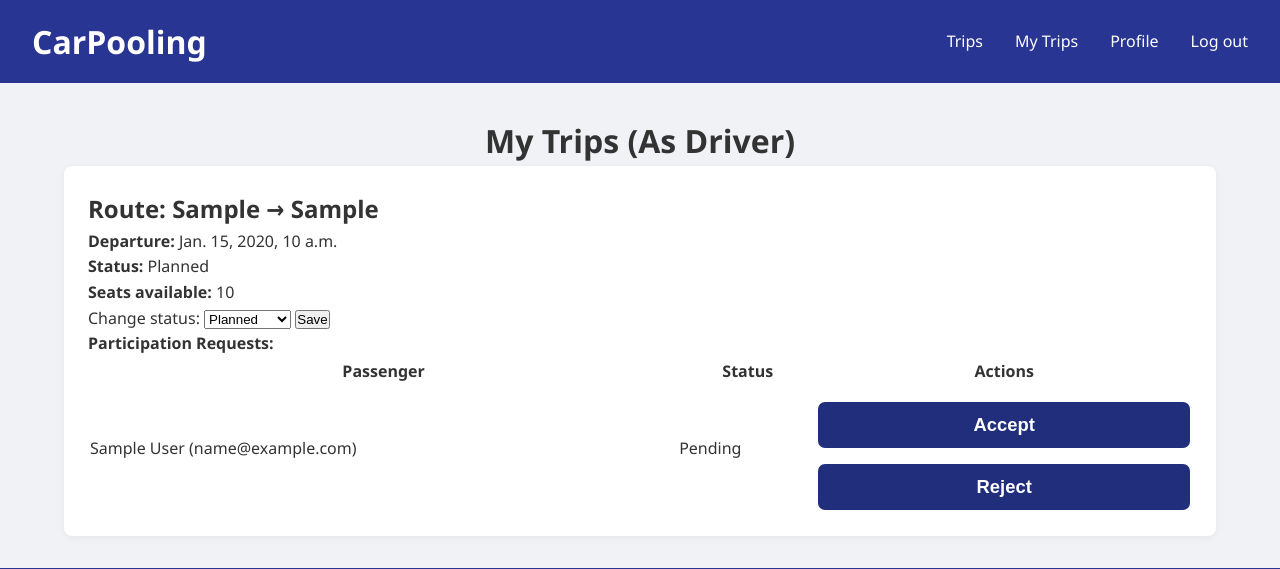
After one commit to Lucaasgg/Ingengeria_Software_teamwork, a Django app: page /rides/mytrips/ in a window 1280 px wide. The commit adds this page. Shown: the top 569 px of the page. Run offline with Django 4.2, Linux system fonts and the light colour scheme; a user stored in the database is signed in; tables that the repository leaves empty hold one stand-in row (values such as "Sample post").

Commit message:
created my_trips view and updated trip status management

```diff
--- a/rides/models.py
+++ b/rides/models.py
@@ -1,31 +1,27 @@
-
 from django.conf import settings
 from django.db import models
 from django.utils import timezone
 from django.contrib.auth.models import User
 from django.db.models.signals import post_save
 from django.dispatch import receiver
-# Reference the active User model (could be django.contrib.auth or a custom one)
+
 User = settings.AUTH_USER_MODEL
 
 class Car(models.Model):
-
     owner = models.OneToOneField(
         User,
         on_delete=models.CASCADE,
         related_name='car'
     )
-    make = models.CharField(max_length=50)      # e.g. "Toyota"
-    model = models.CharField(max_length=50)     # e.g. "Corolla"
-    plate = models.CharField(max_length=15, unique=True)  # License plate identifier
-    seats = models.PositiveSmallIntegerField()  # Maximum passenger seats
+    make = models.CharField(max_length=50)
+    model = models.CharField(max_length=50)
+    plate = models.CharField(max_length=15, unique=True)
+    seats = models.PositiveSmallIntegerField()
 
     def __str__(self):
         return f"{self.make} {self.model} ({self.plate})"
 
-
 class Route(models.Model):
-
     origin = models.CharField(max_length=100)
     destination = models.CharField(max_length=100)
     distance_km = models.DecimalField(max_digits=6, decimal_places=2)
@@ -34,17 +30,12 @@ class Route(models.Model):
     def __str__(self):
         return f"{self.origin} → {self.destination}"
 
-
 class Trip(models.Model):
-    """
-    A specific ride offered by a driver along a predefined Route.
-    """
     STATUS_CHOICES = [
         ('P', 'Planned'),
         ('C', 'Completed'),
         ('A', 'Aborted'),
     ]
-
     driver = models.ForeignKey(
         User,
         on_delete=models.CASCADE,
@@ -74,25 +65,19 @@ class Trip(models.Model):
             return
         if self.departure <= timezone.now():
             raise ValidationError("Departure time must be in the future.")
-
         if hasattr(self.driver, 'car') and self.seats_available > self.driver.car.seats:
             raise ValidationError("Seats available exceed your car's capacity.")
 
-
 class TripRequest(models.Model):
-    """
-    A passenger’s request to join a Trip.
-    """
     STATUS_CHOICES = [
         ('P', 'Pending'),
         ('A', 'Accepted'),
         ('R', 'Rejected'),
     ]
-
     trip = models.ForeignKey(
         Trip,
         on_delete=models.CASCADE,
-        related_name='requests'
+        related_name='requests'   # OJO, esto es lo importante
     )
     passenger = models.ForeignKey(
         User,
@@ -105,20 +90,19 @@ class TripRequest(models.Model):
         choices=STATUS_CHOICES,
         default='P'
     )
-
     class Meta:
-        unique_together = ('trip', 'passenger')  # no duplicate requests
+        unique_together = ('trip', 'passenger')
 
     def __str__(self):
         return f"{self.passenger} → Trip {self.trip.id} [{self.get_status_display()}]"
 
 class Profile(models.Model):
-    user        = models.OneToOneField(User, on_delete=models.CASCADE)
-    has_car     = models.BooleanField(default=False)
-    make        = models.CharField(max_length=50, blank=True)
-    model       = models.CharField(max_length=50, blank=True)
-    plate       = models.CharField(max_length=20, blank=True)
-    seats       = models.PositiveSmallIntegerField(null=True, blank=True)
+    user    = models.OneToOneField(User, on_delete=models.CASCADE)
+    has_car = models.BooleanField(default=False)
+    make    = models.CharField(max_length=50, blank=True)
+    model   = models.CharField(max_length=50, blank=True)
+    plate   = models.CharField(max_length=20, blank=True)
+    seats   = models.PositiveSmallIntegerField(null=True, blank=True)
 
 @receiver(post_save, sender=User)
 def ensure_profile_exists(sender, instance, **kwargs):
--- a/rides/templates/rides/base.html
+++ b/rides/templates/rides/base.html
@@ -15,6 +15,7 @@
         <ul>
           <li><a href="{% url 'rides:trip-list' %}">Trips</a></li>
           {% if user.is_authenticated %}
+          <li><a href="{% url 'rides:my-trips' %}">My Trips</a></li>
             <li><a href="{% url 'profile' %}">Profile</a></li>
             <li><a href="{% url 'logout' %}">Log out</a></li>
           {% else %}
--- /dev/null
+++ b/rides/templates/rides/my_trips.html
@@ -0,0 +1,56 @@
+{% extends "rides/base.html" %}
+{% block title %}My Trips{% endblock %}
+{% block content %}
+<h1 style="text-align:center;">My Trips (As Driver)</h1>
+{% for trip in trips %}
+<div class="trip-card">
+  <h2>Route: {{ trip.route }}</h2>
+  <p><b>Departure:</b> {{ trip.departure }}</p>
+  <p><b>Status:</b> {{ trip.get_status_display }}</p>
+  <p><b>Seats available:</b> {{ trip.seats_available }}</p>
+
+  {# Cambiado: namespace rides en la url #}
+  <form method="post" action="{% url 'rides:update-trip-status' trip.id %}" style="display:inline;">
+    {% csrf_token %}
+    <label for="status">Change status:</label>
+    <select name="status">
+        {% for value, label in trip.STATUS_CHOICES %}
+            <option value="{{ value }}" {% if trip.status == value %}selected{% endif %}>{{ label }}</option>
+        {% endfor %}
+    </select>
+    <button type="submit">Save</button>
+  </form>
+
+  <h4>Participation Requests:</h4>
+{% if trip.requests.all %}
+  <table>
+    <thead>
+      <tr>
+        <th>Passenger</th>
+        <th>Status</th>
+        <th>Actions</th>
+      </tr>
+    </thead>
+    <tbody>
+    {% for req in trip.requests.all %}
+      <tr>
+        <td>{{ req.passenger.get_full_name }} ({{ req.passenger.email }})</td>
+        <td>{{ req.get_status_display }}</td>
+        <td>
+          {% if req.status == 'P' %}
+            <form method="post" action="{% url 'rides:manage-participation-request' req.id %}" style="display:inline;">{% csrf_token %}
+              <button name="action" value="accept" class="btn btn-sm">Accept</button>
+              <button name="action" value="reject" class="btn btn-sm">Reject</button>
+            </form>
+          {% endif %}
+        </td>
+      </tr>
+    {% endfor %}
+    </tbody>
+  </table>
+{% else %}
+  <p>No participation requests yet.</p>
+{% endif %}
+</div>
+{% endfor %}
+{% endblock %}
--- a/rides/templates/rides/trip_list.html
+++ b/rides/templates/rides/trip_list.html
@@ -1,4 +1,3 @@
-{# templates/rides/trip_list.html #}
 {% extends "rides/base.html" %}
 {% block title %}Available Trips{% endblock %}
 
@@ -11,7 +10,9 @@
         <div class="trip-card">
           <div class="trip-info">
             <h2>{{ trip.route.origin }} → {{ trip.route.destination }}</h2>
-            <p><strong>When:</strong> {{ trip.departure|date:"F j, Y, g:i a" }}</p>
+            <p><strong>Date:</strong> {{ trip.departure|date:"F j, Y, g:i a" }}</p>
+            <p><strong>Seats available:</strong> {{ trip.seats_available }}</p>
+            <p><strong>Driver:</strong> {{ trip.driver.get_full_name|default:trip.driver.username }}</p>
           </div>
           <a href="{% url 'rides:trip-detail' trip.pk %}" class="btn btn-request">
             Details
--- a/rides/urls.py
+++ b/rides/urls.py
@@ -12,4 +12,7 @@ urlpatterns = [
     path('trips/<int:pk>/',  TripDetailView.as_view(),  name='trip-detail'),
     path('trips/<int:pk>/request/', TripRequestView.as_view(), name='trip-request'),
     path('trips/create/', views.create_trip, name='trip-create'),
+    path('mytrips/', views.my_trips, name='my-trips'),
+    path('trips/<int:trip_id>/update-status/', views.update_trip_status, name='update-trip-status'),
+    path('requests/<int:request_id>/manage/', views.manage_participation_request, name='manage-participation-request'),
 ]
--- a/rides/views.py
+++ b/rides/views.py
@@ -1,5 +1,6 @@
 # rides/views.py
 
+from django.utils import timezone
 from django.shortcuts import get_object_or_404, redirect, render
 from django.contrib import messages
 from django.contrib.auth.decorators import login_required
@@ -19,20 +20,20 @@ from .forms import (
 from .forms import TripCreateForm
 
 class TripListView(ListView):
-    """
-    Lista todos los viajes planificados (status='P').
-    """
-    model               = Trip
-    template_name       = 'rides/trip_list.html'
+    model = Trip
+    template_name = 'rides/trip_list.html'
     context_object_name = 'trips'
-    queryset            = Trip.objects.filter(status='P')
+
+    def get_queryset(self):
+        qs = Trip.objects.filter(status='P')
+        if self.request.user.is_authenticated:
+            qs = qs.exclude(driver=self.request.user)
+        return qs
+
 
 
 class TripDetailView(DetailView):
-    """
-    Detalle de un viaje, junto con un flag si el usuario
-    ya ha solicitado plaza.
-    """
+
     model               = Trip
     template_name       = 'rides/trip_detail.html'
     context_object_name = 'trip'
@@ -48,10 +49,7 @@ class TripDetailView(DetailView):
 
 
 class TripRequestView(LoginRequiredMixin, View):
-    """
-    Gestiona la petición POST de solicitar plaza.
-    Evita duplicados y que el conductor se solicite a sí mismo.
-    """
+
     login_url          = '/accounts/login/'
     redirect_field_name = 'next'
 
@@ -78,11 +76,7 @@ class TripRequestView(LoginRequiredMixin, View):
 
 @login_required
 def profile_view(request):
-    """
-    Función que muestra y procesa simultáneamente el UserForm
-    y el ProfileForm para que el usuario edite sus datos y coche.
-    """
-    # Garantiza que exista un Profile para este usuario
+
     profile, _ = Profile.objects.get_or_create(user=request.user)
 
     if request.method == 'POST':
@@ -92,7 +86,7 @@ def profile_view(request):
             uform.save()
             pform.save()
             messages.success(request, "Your profile has been updated.")
-            return redirect('profile')         # debe coincidir con name="profile"
+            return redirect('profile')
     else:
         uform = UserForm(instance=request.user)
         pform = ProfileForm(instance=profile)
@@ -104,10 +98,7 @@ def profile_view(request):
 
 
 class ProfileView(View):
-    """
-    Envoltorio para poder usar as_view() en urls.py sin cambiar
-    la lógica de profile_view().
-    """
+
     def get(self,  request, *args, **kwargs):
         return profile_view(request)
 
@@ -153,3 +144,47 @@ def create_trip(request):
         form = TripCreateForm()
 
     return render(request, 'rides/trip_create.html', {'form': form})
+
+@login_required
+def my_trips(request):
+    # All trips where the logged-in user is the driver
+    trips = Trip.objects.filter(driver=request.user).order_by('-departure')
+    return render(request, 'rides/my_trips.html', {'trips': trips})
+
+@login_required
+def update_trip_status(request, trip_id):
+    trip = get_object_or_404(Trip, id=trip_id, driver=request.user)
+    if request.method == 'POST':
+        status = request.POST.get('status')
+        if status in dict(Trip.STATUS_CHOICES):
+            trip.status = status
+            trip.save()
+            messages.success(request, "Trip status updated.")
+        else:
+            messages.error(request, "Invalid status.")
+    return redirect('my-trips')
+
+
+@login_required
+def manage_participation_request(request, request_id):
+    # Only the driver can manage requests for their trip
+    req = get_object_or_404(
+        TripRequest,
+        id=request_id,
+        trip__driver=request.user  # Double underscore to traverse relation
+    )
+    action = request.POST.get('action')
+    if action == 'accept' and req.status == 'P':
+        if req.trip.seats_available > 0:
+            req.status = 'A'
+            req.trip.seats_available -= 1
+            req.trip.save()
+            req.save()
+            messages.success(request, "Passenger accepted.")
+        else:
+            messages.error(request, "No seats available!")
+    elif action == 'reject' and req.status == 'P':
+        req.status = 'R'
+        req.save()
+        messages.success(request, "Passenger rejected.")
+    return redirect('rides:my-trips')
```
Also changed, not shown: rides/backends.py (+12 -0 lines), rides/forms.py (+18 -21 lines), rides/templates/rides/profile.html (+10 -15 lines).
